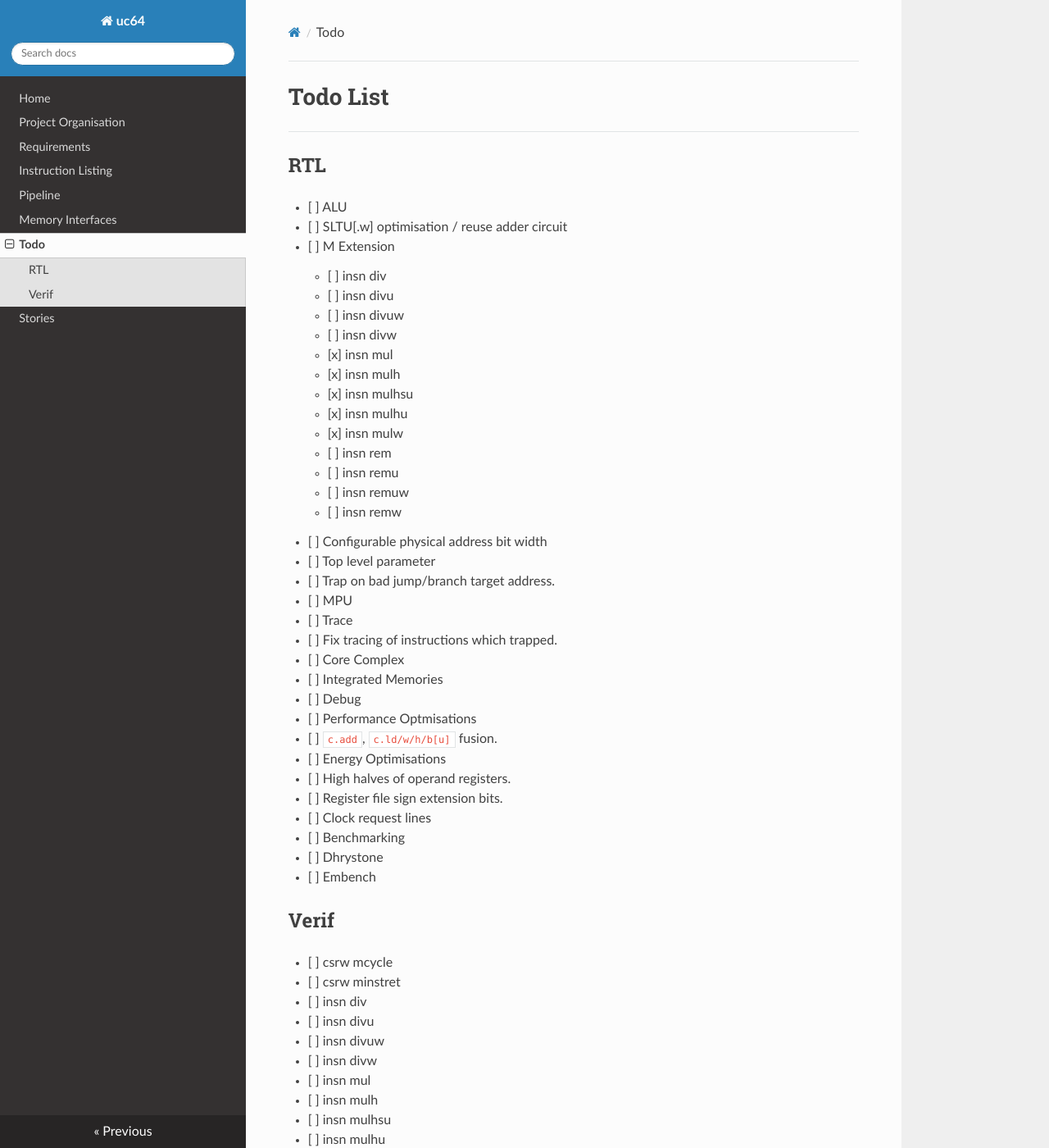
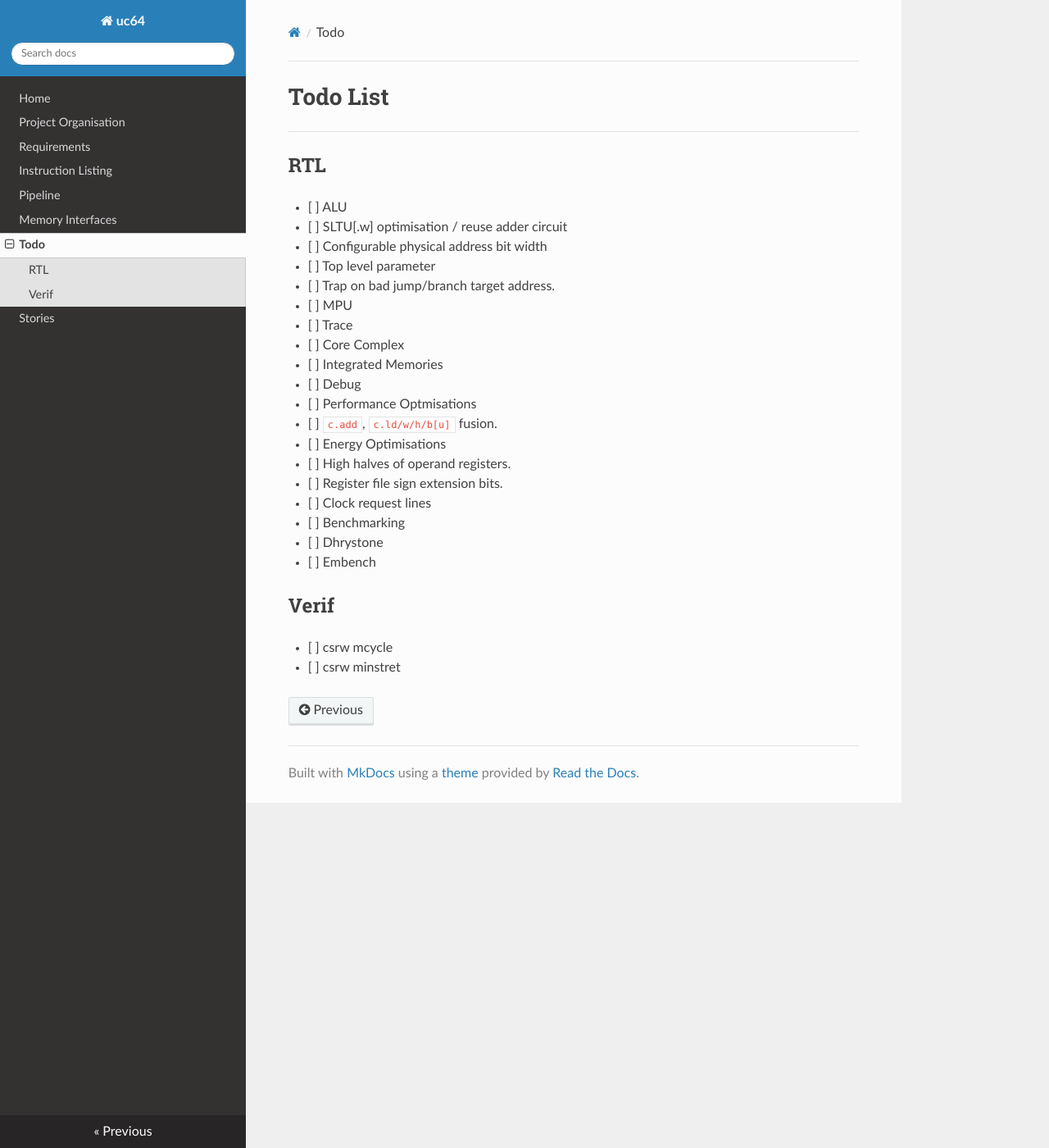
Before and after one commit to ben-marshall/croyde-riscv, an MkDocs documentation site: the page built from docs/todo.md, in a window 1280 px wide and 1400 px high. Shown: the whole window at 82% size. Built offline with MkDocs 1.6.1, drawn with Linux system fonts in a browser that asks for light colours; nearby versions of some CDN libraries; some of the changed text lies outside the part shown.

Commit message:
Todo list update

```diff
--- a/docs/todo.md
+++ b/docs/todo.md
@@ -9,22 +9,6 @@
 
   - [ ] SLTU[.w] optimisation / reuse adder circuit
 
-- [ ] M Extension
-
-    - [ ] insn div
-    - [ ] insn divu
-    - [ ] insn divuw
-    - [ ] insn divw
-    - [x] insn mul
-    - [x] insn mulh
-    - [x] insn mulhsu
-    - [x] insn mulhu
-    - [x] insn mulw
-    - [ ] insn rem
-    - [ ] insn remu
-    - [ ] insn remuw
-    - [ ] insn remw
-
 - [ ] Configurable physical address bit width
 
   - [ ] Top level parameter
@@ -34,8 +18,6 @@
 - [ ] MPU
 
 - [ ] Trace
-
-  - [ ] Fix tracing of instructions which trapped.
 
 - [ ] Core Complex
 
@@ -66,16 +48,3 @@
 
 - [ ] csrw mcycle
 - [ ] csrw minstret
-- [ ] insn div
-- [ ] insn divu
-- [ ] insn divuw
-- [ ] insn divw
-- [ ] insn mul
-- [ ] insn mulh
-- [ ] insn mulhsu
-- [ ] insn mulhu
-- [ ] insn mulw
-- [ ] insn rem
-- [ ] insn remu
-- [ ] insn remuw
-- [ ] insn remw
```
